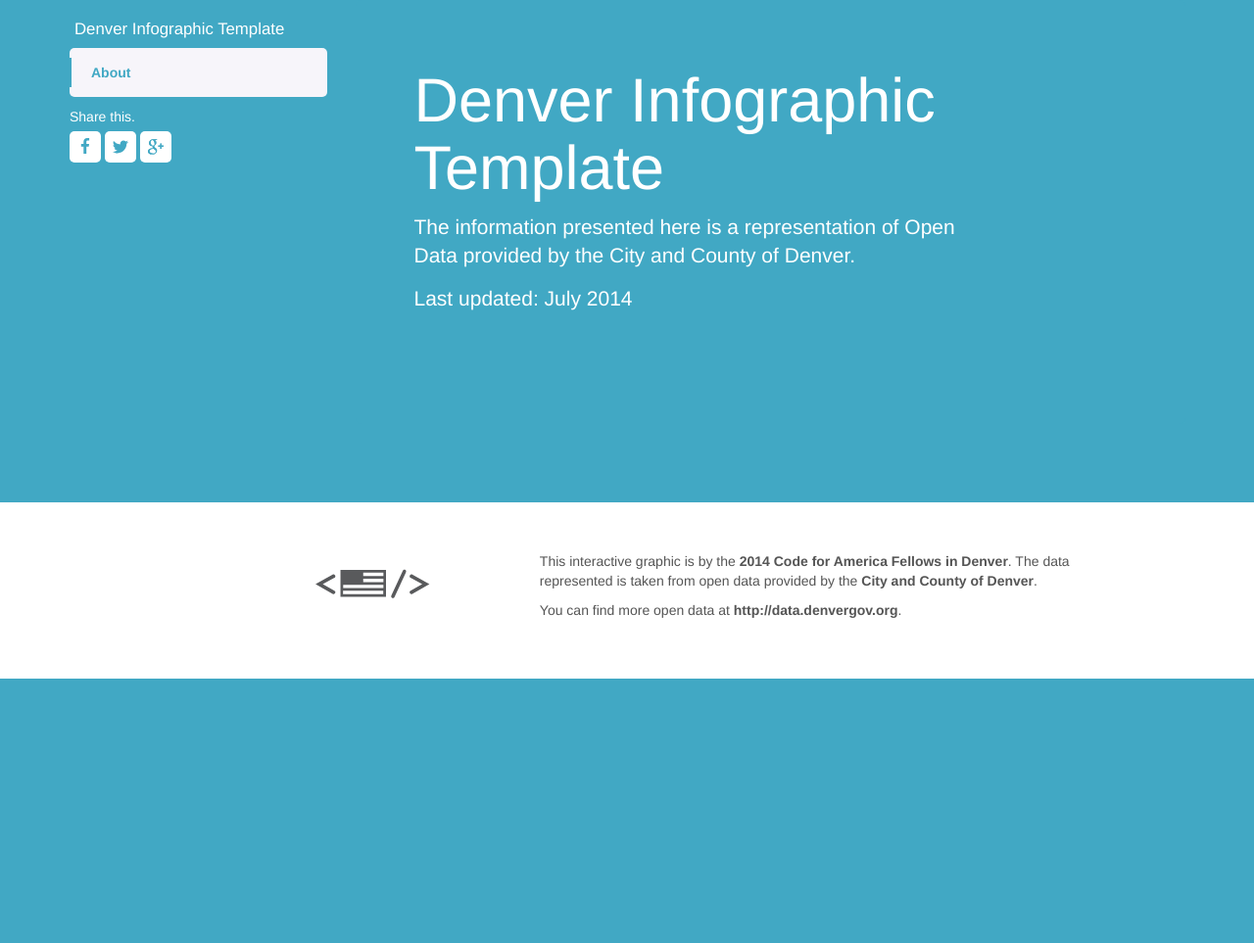
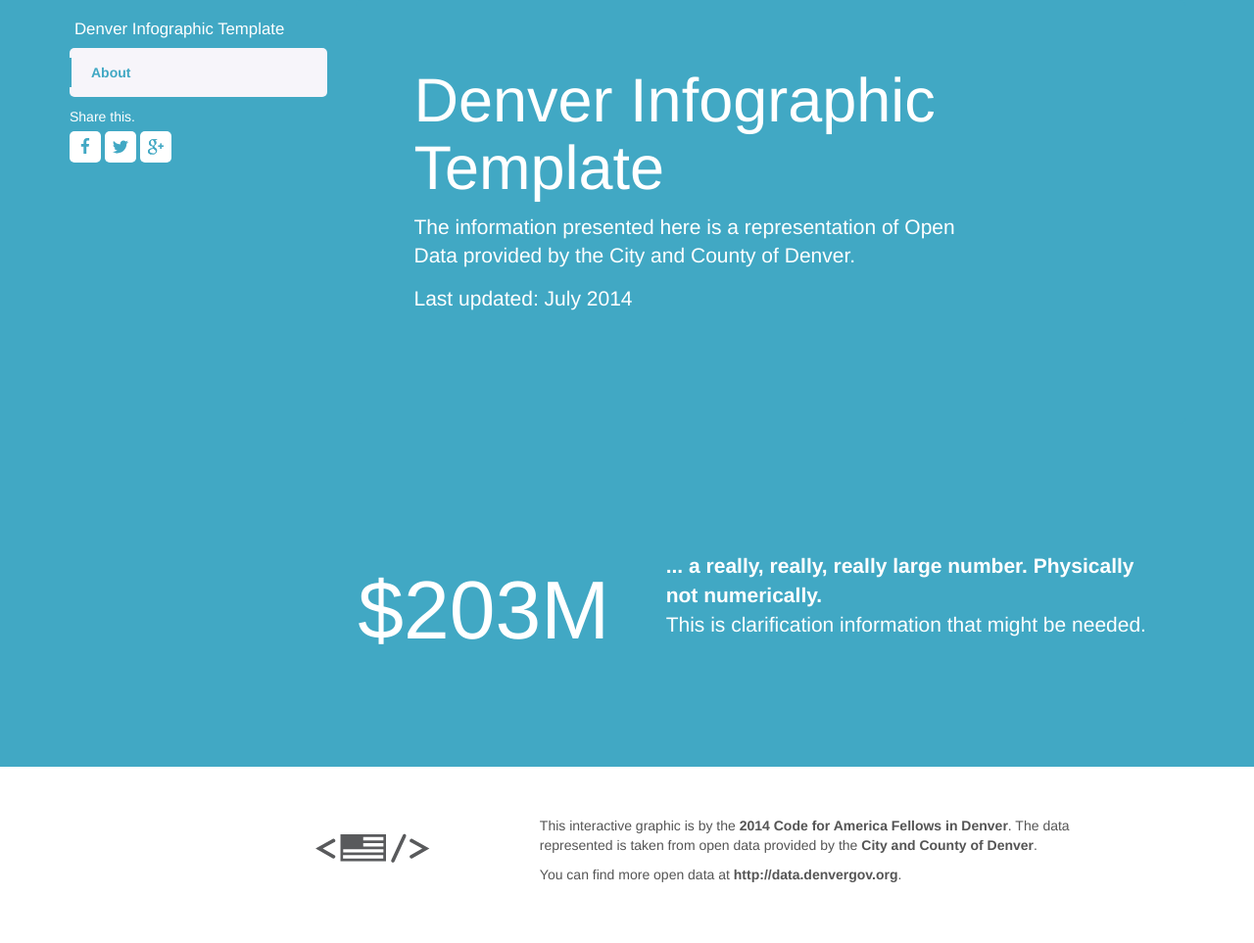
Before and after one commit to codeforamerica/denver-data-visualization-template, a Jekyll site: the page built from index.html, in a window 1280 px wide. Shown: the whole page at 98% size. Built offline with Jekyll 4.4.1, drawn with Linux system fonts in a browser that asks for light colours; before the commit the page ends 900 px from its top, so only the background shows below that.

Commit message:
Add big number section
Use includes to format the code

```diff
--- /dev/null
+++ b/_big_numbers/big-number.html
@@ -0,0 +1,5 @@
+---
+section: first
+description: "a really, really, really large number. Physically not numerically."
+more: "This is clarification information that might be needed."
+---
--- a/_config.yml
+++ b/_config.yml
@@ -20,3 +20,7 @@ footer:
 # Build settings
 markdown: kramdown
 permalink: pretty
+
+# Custom collections
+collections:
+- big_numbers
--- /dev/null
+++ b/_includes/big.html
@@ -0,0 +1,7 @@
+<div class="row block">
+  <div class="col-sm-4 big-number" id="{{big.section}}-number">$203M</div>
+  <div class="col-md-8 centered" id="{{big.section}}-number-strong">
+    <div id="{{big.section}}-number-description" class="big-number-description"><strong>... {{big.description}}</strong></div>
+    <div id="{{big.section}}-number-more" class="big-number-description">{{big.more}}</div>
+  </div>
+</div>
--- a/css/main.scss
+++ b/css/main.scss
@@ -306,16 +306,119 @@ footer a:hover {
   transition:.2s;
 }
 
+/*Center Content Vertically*/
+.col-sm-4.centered,
+.col-sm-4.centered+.col-sm-8 {
+  float:none;
+  display:inline-block;
+  vertical-align:middle;
+
+}
+.col-sm-4.centered {
+  margin-right:-.4em;
+  padding-left: 40px;
+  padding-right: 40px;
+}
+.col-md-8.centered,
+.col-md-8.centered+.col-md-4 {
+  float:none;
+  display:inline-block;
+  vertical-align:middle;
+
+}
+.col-md-8.centered {
+  margin-right:-.4em;
+  padding-left: 40px;
+  padding-right: 40px;
+}
+.col-md-6.centered, .col-md-6.centered+.col-md-6 {
+  float:none;
+  display:inline-block;
+  vertical-align:middle;
+  padding-left: 40px;
+  padding-right: 40px;
+}
+.col-md-6.centered {
+  margin-right:-.8em;
+}
+
+
+
+/* This parent can be any width and height */
+.block {
+}
+
+/* The ghost, nudged to maintain perfect centering */
+.block:before {
+  content: '';
+  display: inline-block;
+  height: 100%;
+  vertical-align: middle;
+  margin-right: -0.3em; /* Adjusts for spacing */
+}
+
+/* The element to be centered, can also be of any width and height */
+.centered {
+  display: inline-block;
+  vertical-align: middle;
+}
+
+.section-block {
+  padding-bottom: 50px;
+  margin-bottom: 50px;
+/*  border-bottom: 1px solid rgba(255, 255, 255, .6);*/
+}
+
+/* Useful Classes */
+.full-width-image {width: 100%;}
+.half-width-image {width: 50%;}
+
+/* Format image+description container*/
+.insight-container {
+  margin: 30px 0 30px 0;
+}
+
+/* Format description under images*/
+.image-description {
+  margin: 20px auto 0 auto;
+  width: 80%;
+}
+
+/* Format description under charts*/
+.chart-description {
+  margin: 0 auto 0 auto;
+  width: 80%;
+}
+
+
+.big-number {
+  font-family: "HelveticaNeue-Bold", "Helvetica Neue Bold", "Helvetica Neue", Helvetica, Arial, "Lucida Grande", sans-serif;
+  font-size: 5em;
+  text-align: center;
+}
+
+.big-number-description {
+  font-size: 1.3em;
+}
+
 /* Show and affix the side nav when space allows it */
 @media(max-width:767px){
   .big-number {
     font-size: 5em;
+  }
+
+  .big-number-description {
+    font-size: 1.3em;
   }
 }
 
 @media(min-width:768px){
   .big-number {
     font-size: 6em;
+  }
+
+  .big-number-description {
+    font-size: 1.5em;
   }
 }
 
@@ -324,6 +427,9 @@ footer a:hover {
     font-size: 5em;
   }
 
+  .big-number-description {
+    font-size: 1.3em;
+  }
   .bs-sidebar .nav > .active > ul {
     display: block;
   }
@@ -363,4 +469,8 @@ footer a:hover {
   .big-number {
     font-size: 6em;
   }
+
+  .big-number-description {
+    font-size: 1.5em;
+  }
 }
--- a/index.html
+++ b/index.html
@@ -20,6 +20,10 @@ layout: default
   </div>
 </div>
 
+{% for big in site.big_numbers %}
+  {% include big.html %}
+{% endfor %}
+
 {% for post in site.posts %}
   <div id="{{post.href}}" class="section-block">
     {{post.content}}
```
Also changed, not shown: _drafts/big-number.html (deleted, +0 -23 lines).
